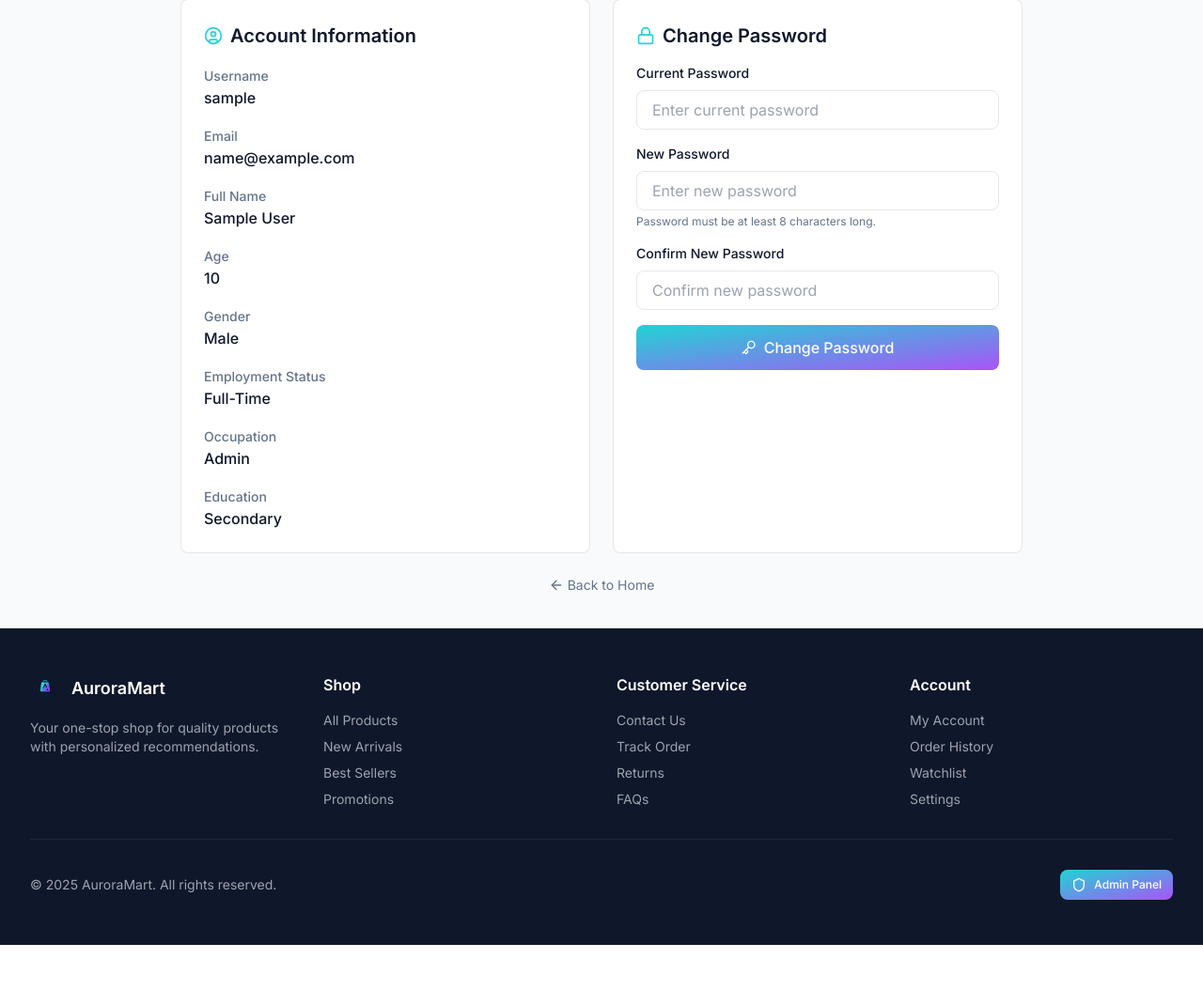
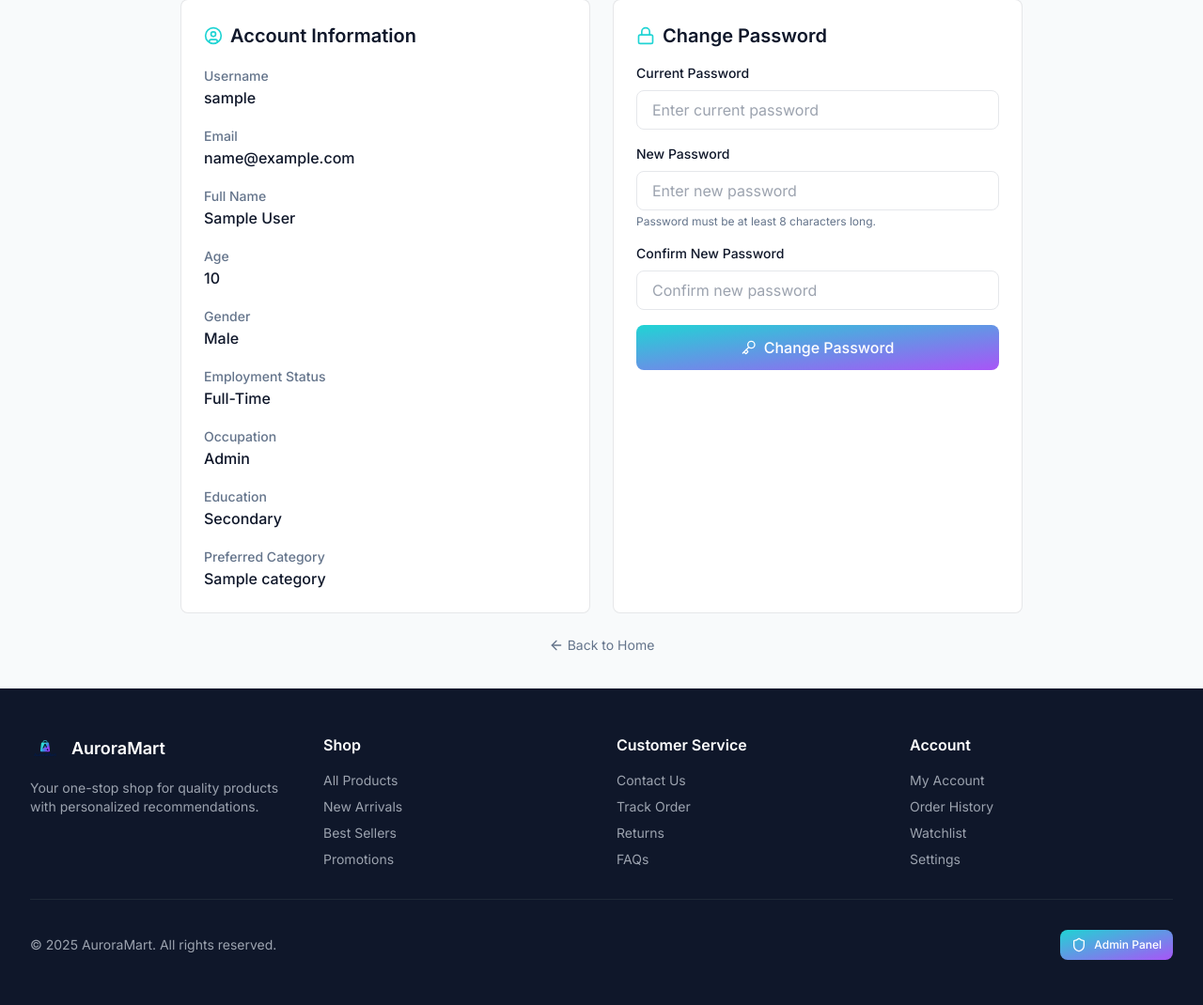
Before and after one commit to happyweijie/AuroraMart, a Django app: page /users/profile/ in a window 1280 px wide. Shown: the part 283-1353 px from the top of the page at 94% size. Before the commit the page ends 1289 px from the top, so only its background shows below. Run offline with Django 4.2, Linux system fonts and the light colour scheme; a user stored in the database is signed in; tables that the repository leaves empty hold one stand-in row (values such as "Sample post"); parts of the project's set-up code (start-up, migrations or seed data) failed here and were passed over; some libraries are stand-ins or nearby versions.

Commit message:
added link to Customer's preferred category to user profile

```diff
--- a/auroramart/templates/users/profile.html
+++ b/auroramart/templates/users/profile.html
@@ -67,6 +67,14 @@
                     <label class="text-sm font-medium text-muted-foreground">Education</label>
                     <p class="text-foreground font-medium">{{ customer.get_education_display }}</p>
                 </div>
+                {% if customer.preferred_category_fk %}
+                    <div>
+                        <label class="text-sm font-medium text-muted-foreground">Preferred Category</label>
+                        <p class="text-foreground font-medium">
+                            <a href="{% url 'storefront:category' customer.preferred_category_fk.slug %}">{{ customer.preferred_category_fk.name }}</a>
+                        </p>
+                    </div>
+                {% endif %}
                 {% endif %}
             </div>
         </div>
```
